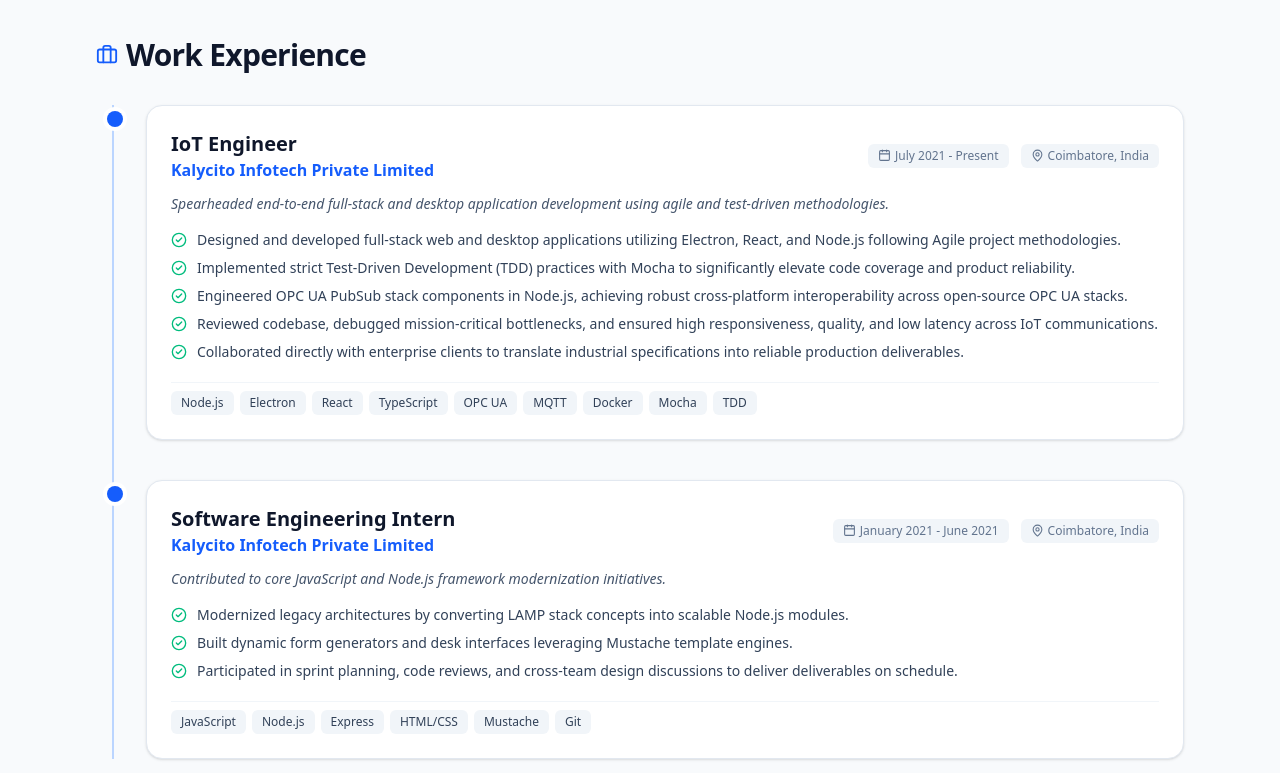
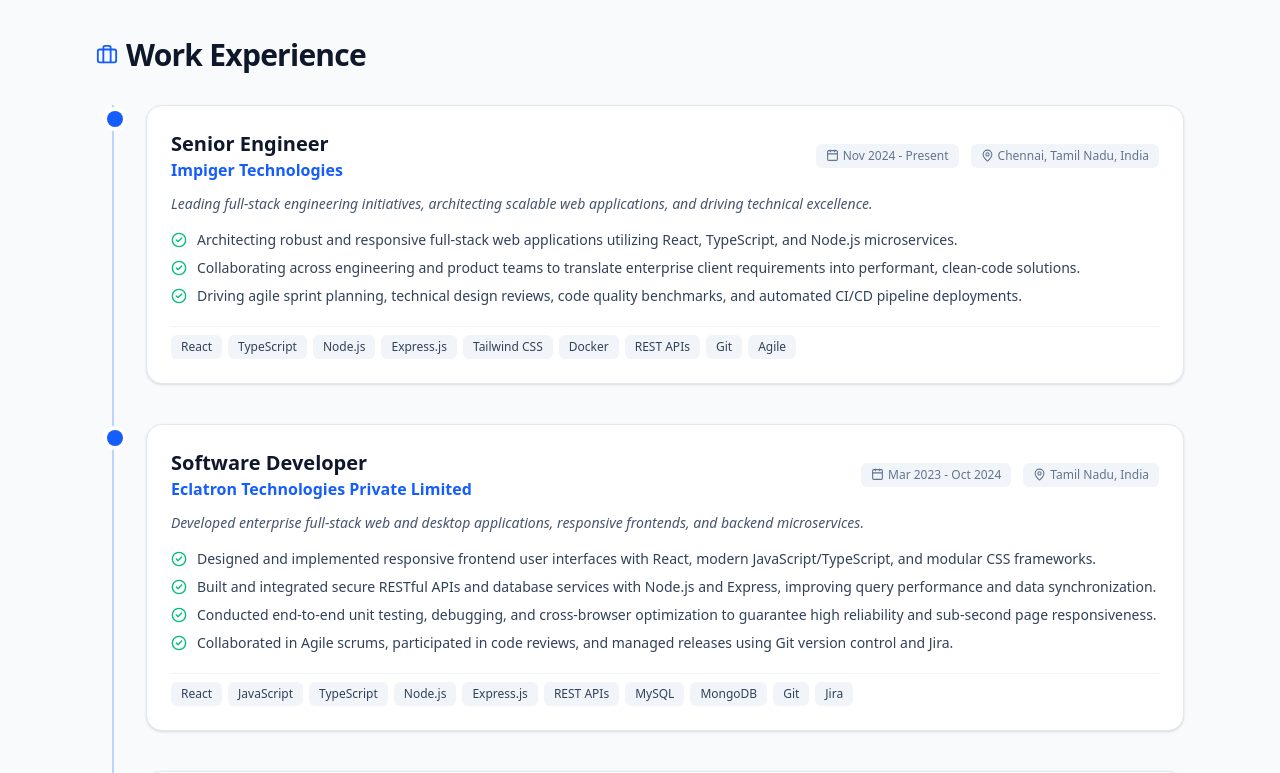
Before and after one commit to Gowthaman-Paramasivam/Resume, a React (Vite) app: page / in a window 1280 px wide. Shown: the part 1160-1933 px from the top of the page. Built offline with nearby package versions, Linux system fonts and the light colour scheme.

Commit message:
feat: add Impiger Technologies (Current) and Eclatron Technologies to career timeline

```diff
--- a/src/data/resumeData.js
+++ b/src/data/resumeData.js
@@ -1,11 +1,11 @@
 export const resumeData = {
   personal: {
     name: "Gowthaman Paramasivam",
-    title: "Senior Software Developer | Full-Stack & Desktop",
-    tagline: "Dedicated and effective senior software developer with 5+ years of practical full-stack application development & desktop software expertise.",
+    title: "Senior Engineer | Full-Stack & Desktop Applications",
+    tagline: "Dedicated and effective senior software engineer with 5+ years of practical full-stack application development & desktop software expertise.",
     email: "gowthamanp16@gmail.com",
     phone: "+91 8508772811",
-    location: "Tamil Nadu, India",
+    location: "Chennai, Tamil Nadu, India",
     github: "https://github.com",
     linkedin: "https://www.linkedin.com/in/gowthaman-paramasivam-a745ab1a3",
     portfolio: "https://yourusername.github.io/poc",
@@ -31,10 +31,37 @@
   ],
   experience: [
     {
+      role: "Senior Engineer",
+      company: "Impiger Technologies",
+      location: "Chennai, Tamil Nadu, India",
+      period: "Nov 2024 - Present",
+      description: "Leading full-stack engineering initiatives, architecting scalable web applications, and driving technical excellence.",
+      highlights: [
+        "Architecting robust and responsive full-stack web applications utilizing React, TypeScript, and Node.js microservices.",
+        "Collaborating across engineering and product teams to translate enterprise client requirements into performant, clean-code solutions.",
+        "Driving agile sprint planning, technical design reviews, code quality benchmarks, and automated CI/CD pipeline deployments."
+      ],
+      technologies: ["React", "TypeScript", "Node.js", "Express.js", "Tailwind CSS", "Docker", "REST APIs", "Git", "Agile"]
+    },
+    {
+      role: "Software Developer",
+      company: "Eclatron Technologies Private Limited",
+      location: "Tamil Nadu, India",
+      period: "Mar 2023 - Oct 2024",
+      description: "Developed enterprise full-stack web and desktop applications, responsive frontends, and backend microservices.",
+      highlights: [
+        "Designed and implemented responsive frontend user interfaces with React, modern JavaScript/TypeScript, and modular CSS frameworks.",
+        "Built and integrated secure RESTful APIs and database services with Node.js and Express, improving query performance and data synchronization.",
+        "Conducted end-to-end unit testing, debugging, and cross-browser optimization to guarantee high reliability and sub-second page responsiveness.",
+        "Collaborated in Agile scrums, participated in code reviews, and managed releases using Git version control and Jira."
+      ],
+      technologies: ["React", "JavaScript", "TypeScript", "Node.js", "Express.js", "REST APIs", "MySQL", "MongoDB", "Git", "Jira"]
+    },
+    {
       role: "IoT Engineer",
       company: "Kalycito Infotech Private Limited",
-      location: "Coimbatore, India",
-      period: "July 2021 - Present",
+      location: "Coimbatore, Tamil Nadu, India",
+      period: "July 2021 - Feb 2023",
       description: "Spearheaded end-to-end full-stack and desktop application development using agile and test-driven methodologies.",
       highlights: [
         "Designed and developed full-stack web and desktop applications utilizing Electron, React, and Node.js following Agile project methodologies.",
@@ -48,7 +75,7 @@
     {
       role: "Software Engineering Intern",
       company: "Kalycito Infotech Private Limited",
-      location: "Coimbatore, India",
+      location: "Coimbatore, Tamil Nadu, India",
       period: "January 2021 - June 2021",
       description: "Contributed to core JavaScript and Node.js framework modernization initiatives.",
       highlights: [
```
